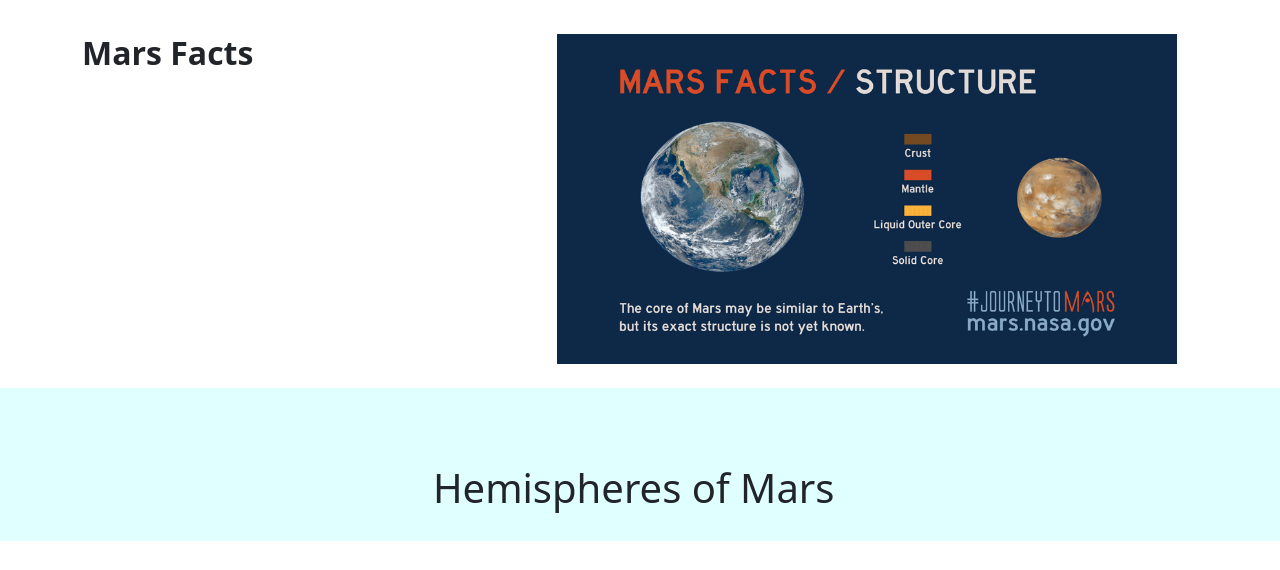
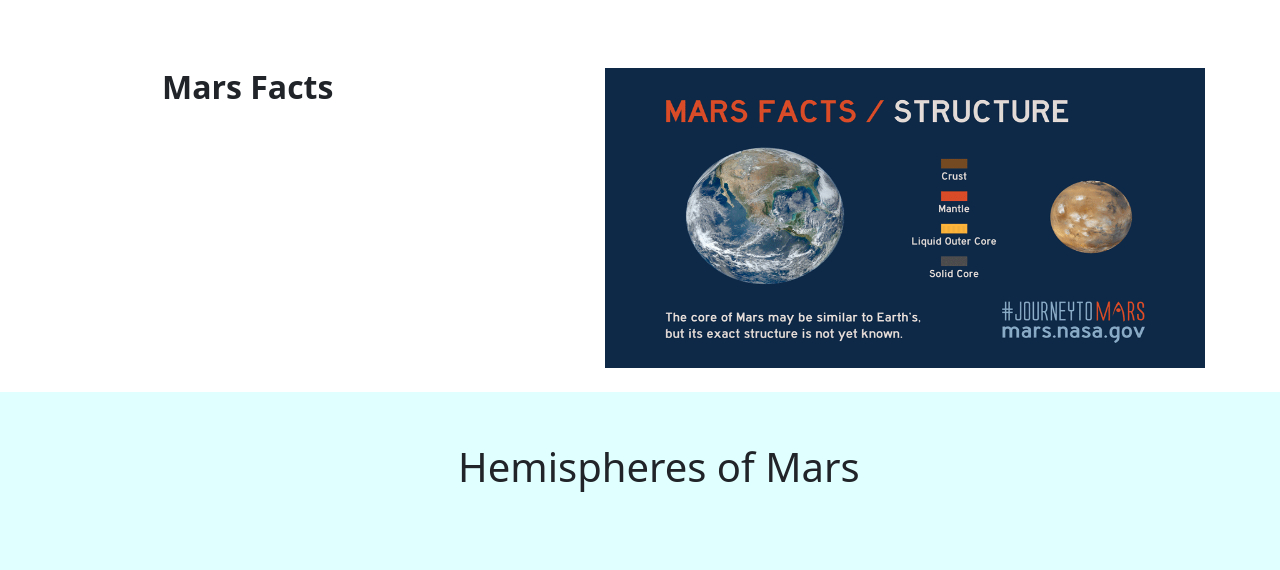
Before and after one commit to Maercoli/11-NoSQL_Web-Scraping-Mission-to-Mars, a Flask app: page / in a window 1280 px wide. Shown: the part 1065-1635 px from the top of the page. Before the commit the page ends 1606 px from the top, so only its background shows below. Run offline with Flask 2, Linux system fonts and the light colour scheme; data that the repository does not hold is empty; some libraries are stand-ins or nearby versions.

Commit message:
formatting html

```diff
--- a/templates/index.html
+++ b/templates/index.html
@@ -43,16 +43,16 @@
  </div>
 
     <!-- Mars Facts -->
-    <div class = "container">
+    <div class = "container-fluid">
         <div class="row">
-            <div class="col-md-5" style="padding-top: 3%;">
+            <div class="col-md-5" style="padding-top: 3%; padding-bottom: 3%;">
               <div class="table table-sm">
-                <h2><strong>Mars Facts</strong></h2>
-                <p>{{ mars.mars_facts | safe }}</p>
+                <h2 style= "padding-top: 30px;padding-left: 150px;"><strong>Mars Facts</strong></h2>
+                <p style="padding-left: 150px;">{{ mars.mars_facts | safe }}</p>
               </div>
             </div>
               <div class="col-md-7" style="padding-top: 3%; padding-right: 8%">
-                <img src="../static/img/Structure-Mars-Facts.gif" alt="cover" width="620px" height="330px">
+                <img src="../static/img/Structure-Mars-Facts.gif" alt="cover" width="660px" height="330px" style="padding-top: 30px;padding-left: 60px;">
               </div>
         </div>
     </div>
@@ -61,7 +61,7 @@
       <!-- Mars Hemispheres -->
 
           <div class="container-fluid" style="background-color: lightcyan;">
-            <div class="row" style="padding-top: 6%; padding-right: 8%; padding-left: 7%;">
+            <div class="row" style="padding-top: 4%; padding-right: 8%; padding-left: 11%; padding-bottom: 4%;">
               <h1 style="padding-bottom: 2%;" class="text-center">Hemispheres of Mars</h1>
               <br>
             {% for dict in mars.hemispheres %}
```
